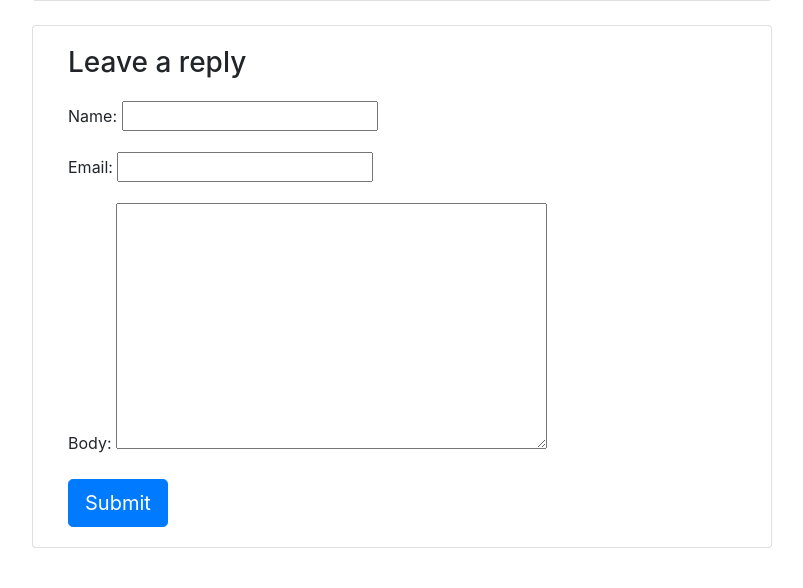
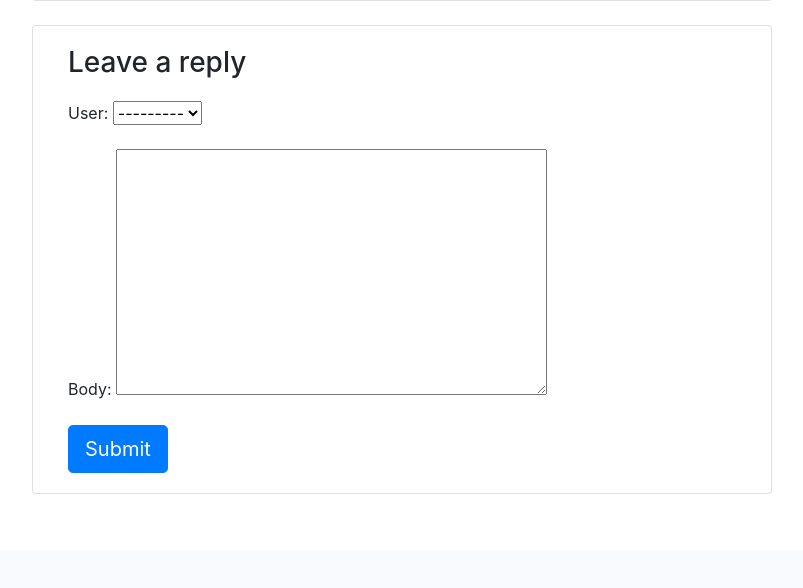
Before and after one commit to BrendanTBliss/Aquarist-Forum, a Django app: template main_app/templates/posts/detail.html in a window 1280 px wide. Shown: the part 904-1492 px from the top of the page, without its empty margins (53-856 px from the left). After the commit the page ends 1398 px from the top, so only its background shows below. Run offline with Django 3.2, Linux system fonts and the light colour scheme; the template is opened without the code that fills it: values that come from a table or form of the project are taken from there, others are empty; some libraries are stand-ins or nearby versions.

Commit message:
adds new database to fix error, adds user to comment replies

```diff
--- a/aquarist_forum/settings.py
+++ b/aquarist_forum/settings.py
@@ -80,7 +80,7 @@
 DATABASES = {
     'default': {
         'ENGINE': 'django.db.backends.postgresql',
-        'NAME': 'aquaagora6',
+        'NAME': 'aquaagora7',
     }
 }
 
--- a/main_app/forms.py
+++ b/main_app/forms.py
@@ -77,4 +77,4 @@
 class CommentForm(forms.ModelForm):
     class Meta:
         model = Comment
-        fields = ('name', 'email', 'body')
+        fields = ('user', 'body')
--- a/main_app/models.py
+++ b/main_app/models.py
@@ -41,8 +41,7 @@
 
 class Comment(models.Model):
     post = models.ForeignKey(Post,on_delete=models.CASCADE,related_name='comments')
-    name = models.CharField(max_length=80)
-    email = models.EmailField()
+    user = models.ForeignKey(User, on_delete=models.CASCADE)
     body = models.TextField()
     created_on = models.DateTimeField(auto_now_add=True)
     active = models.BooleanField(default=True)
--- a/main_app/templates/posts/detail.html
+++ b/main_app/templates/posts/detail.html
@@ -46,18 +46,12 @@
       </div>
       <div class="col-md-8 card mb-4  mt-3 ">
         <div class="card-body">
-          {% if new_comment %}
-          <div class="alert alert-success" role="alert">
-            Your comment is awaiting moderation
-          </div>
-          {% else %}
           <h3>Leave a reply</h3>
           <form method="post" style="margin-top: 1.3em;">
             {{ comment_form.as_p }}
             {% csrf_token %}
             <button type="submit" class="btn btn-primary  btn-lg">Submit</button>
           </form>
-          {% endif %}
         </div>
       </div>
     </div>
```
Also changed, not shown: main_app/migrations/0001_initial.py, main_app/migrations/0002_auto_20201102_0031.py (deleted), main_app/migrations/0003_comment.py (deleted).
